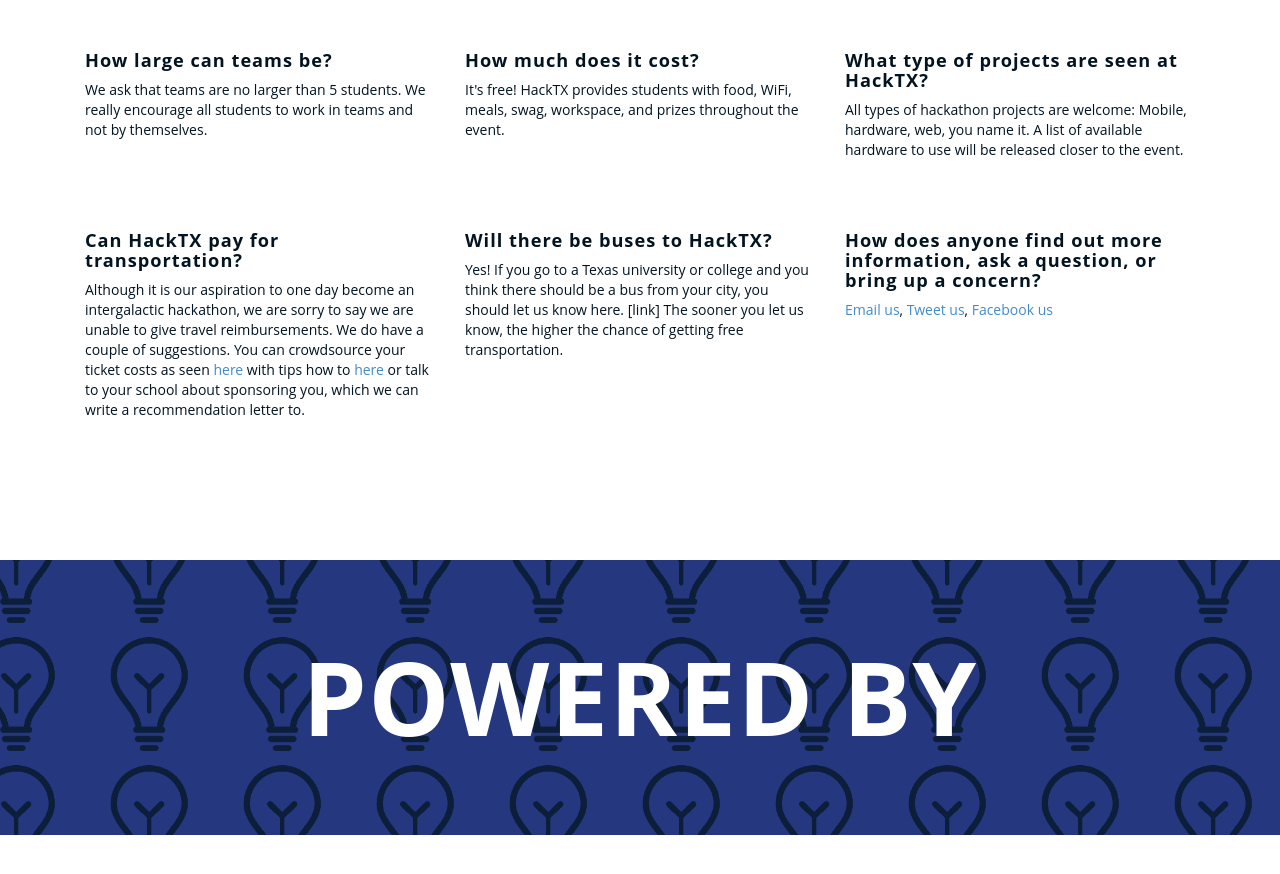
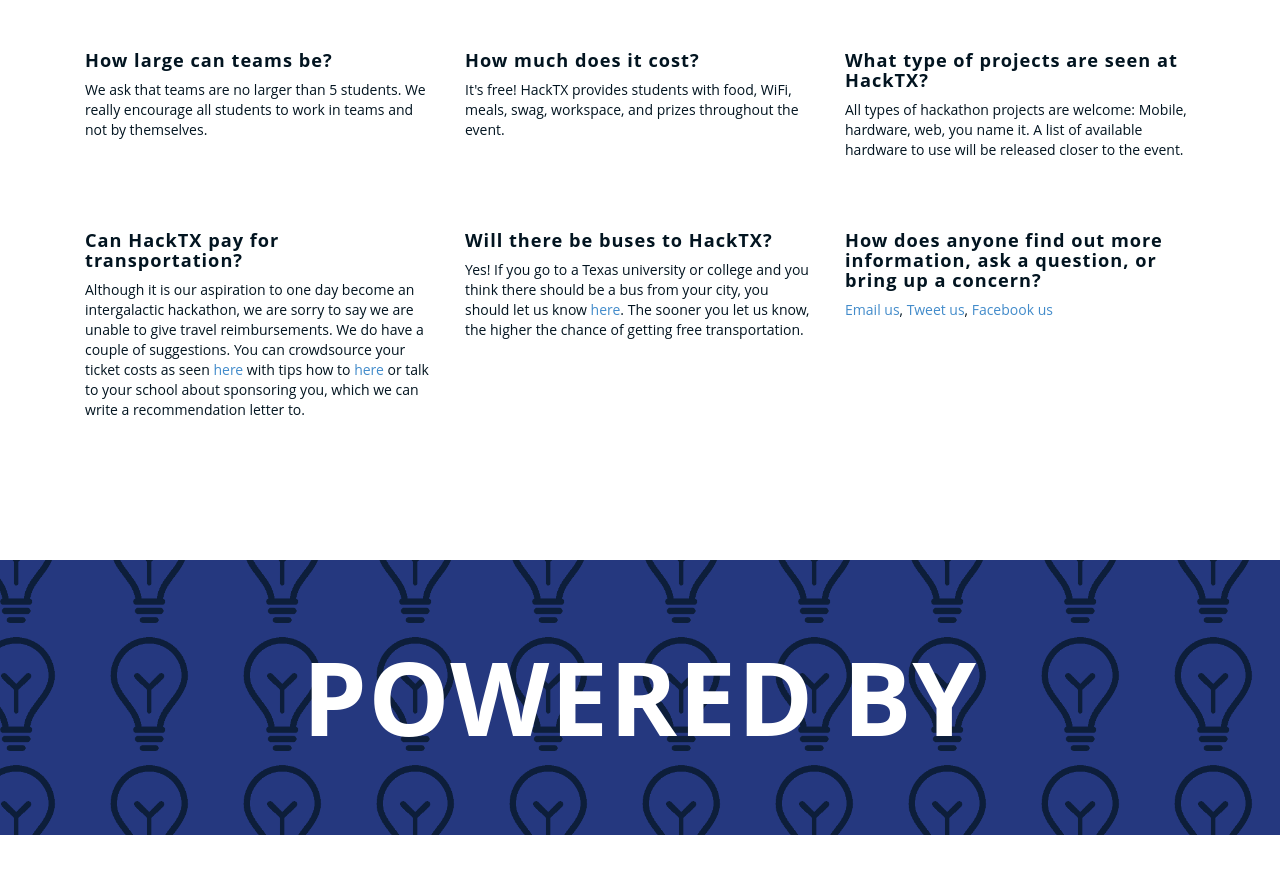
Before and after one commit to hacktx/hacktx-14f, a Jekyll site: the page built from index.html, in a window 1280 px wide and 900 px high, scrolled down 2451 px. Shown: the top 874 px of the window. Built offline with Jekyll 4.4.1, drawn with Linux system fonts in a browser that asks for light colours; some of the changed lines change nothing that is shown; some of the changed text lies outside the part shown.

Commit message:
A few fixes off text

```diff
--- a/_includes/pages/contact.html
+++ b/_includes/pages/contact.html
@@ -12,11 +12,8 @@
     <div class="contact-div col-xs-12 col-sm-5 col-md-5 col-lg-5 col-sm-offset-1 col-md-offset-1 col-lg-offset-1">
         <div class="contact-heading">CONTACT</div>
 
-        <div><b>UT Austin SAC</b></div>
-        <div>3pm Oct. 18<sup>th</sup> - 3pm Oct. 19<sup>th</sup></div>
+        <div><b>Email: <a href="mailto:hello@hacktx.com" target="_blank">hello@hacktx.com</a></b></div>
 
-        <!-- TODO(matthewe|2014-08-18): Bad practice, get rid of when you
-            have a chance. -->
         <br>
 
         <div><b>University Of Texas</b></div>
--- a/_includes/pages/faq.html
+++ b/_includes/pages/faq.html
@@ -50,7 +50,7 @@
         </div>
         <div class="faq-item col-xs-12 col-sm-6 col-md-4 col-lg-4">
             <h2>Will there be buses to HackTX?</h2>
-            <div>Yes! If you go to a Texas university or college and you think there should be a bus from your city, you should let us know here. [link] The sooner you let us know, the higher the chance of getting free transportation.</div>
+            <div>Yes! If you go to a Texas university or college and you think there should be a bus from your city, you should let us know <a href="https://hacktx.typeform.com/to/VcCrvH" target="_blank">here</a>. The sooner you let us know, the higher the chance of getting free transportation.</div>
         </div>
         <div class="faq-item col-xs-12 col-sm-6 col-md-4 col-lg-4">
             <h2>How does anyone find out more information, ask a question, or bring up a concern?</h2>
--- a/_includes/pages/sponsors.html
+++ b/_includes/pages/sponsors.html
@@ -5,7 +5,7 @@
 
     <div class="container">
         <div class="interested col-xs-12 col-sm-12 col-md-12 col-lg-12">
-            <h2>Interested in Sponsoring HackTX? <a href="#">Contact Us.</a></h2>
+            <h2>Interested in Sponsoring HackTX? <a href="mailto:partnerships@hacktx.com?subject=HackTX Support from [insert company name]">Contact Us.</a></h2>
         </div>
 
         <!-- Main Sponsor 20k -->
@@ -67,5 +67,10 @@
                 <img title="Sponsor" src="img/supporters/GoGo-Squeezmodified.png"/>
             </a>
         </div>
+
+        <div class="interested col-xs-12 col-sm-12 col-md-12 col-lg-12">
+            <h2>More Coming Soon...</h2>
+        </div>
+
     </div>
 </section>
```
